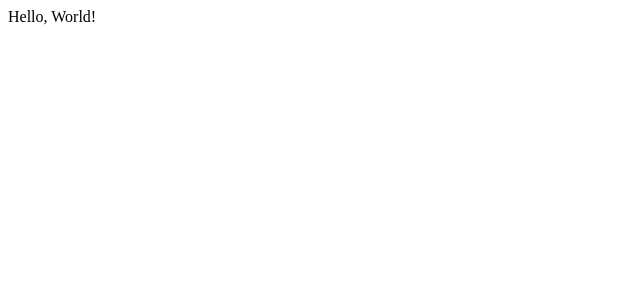
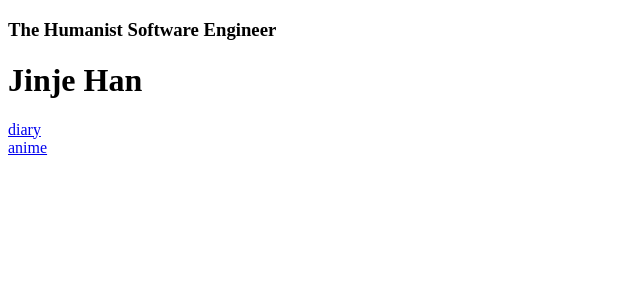
Before and after one commit to coffeetea99/coffeetea-homepage, a Next.js app: page / in a window 1280 px wide. Shown: the top 300 px of the page, without its empty margins (0-640 px from the left). Built offline with nearby package versions, Linux system fonts and the light colour scheme.

Commit message:
create title page

```diff
--- a/pages/index.tsx
+++ b/pages/index.tsx
@@ -1,7 +1,14 @@
 function Home() {
   return (
-    <>Hello, World!</>
+    <>
+      <h3>The Humanist Software Engineer</h3>
+      <h1>Jinje Han</h1>
+      <a href='/diary'>diary</a>
+      <br />
+      <a href='/anime'>anime</a>
+      <br />
+    </>
   );
 }
 
-export default Home
+export default Home;
```
